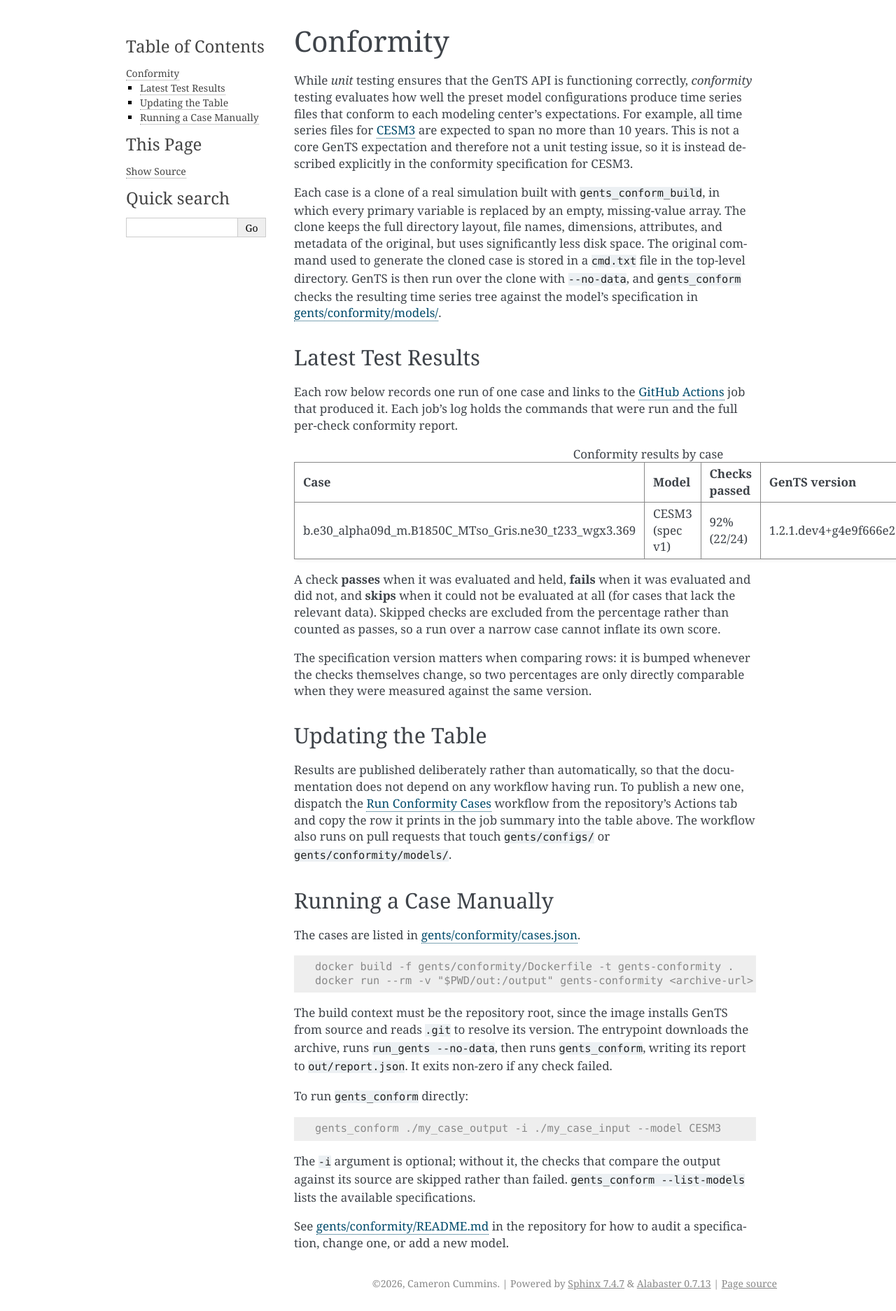
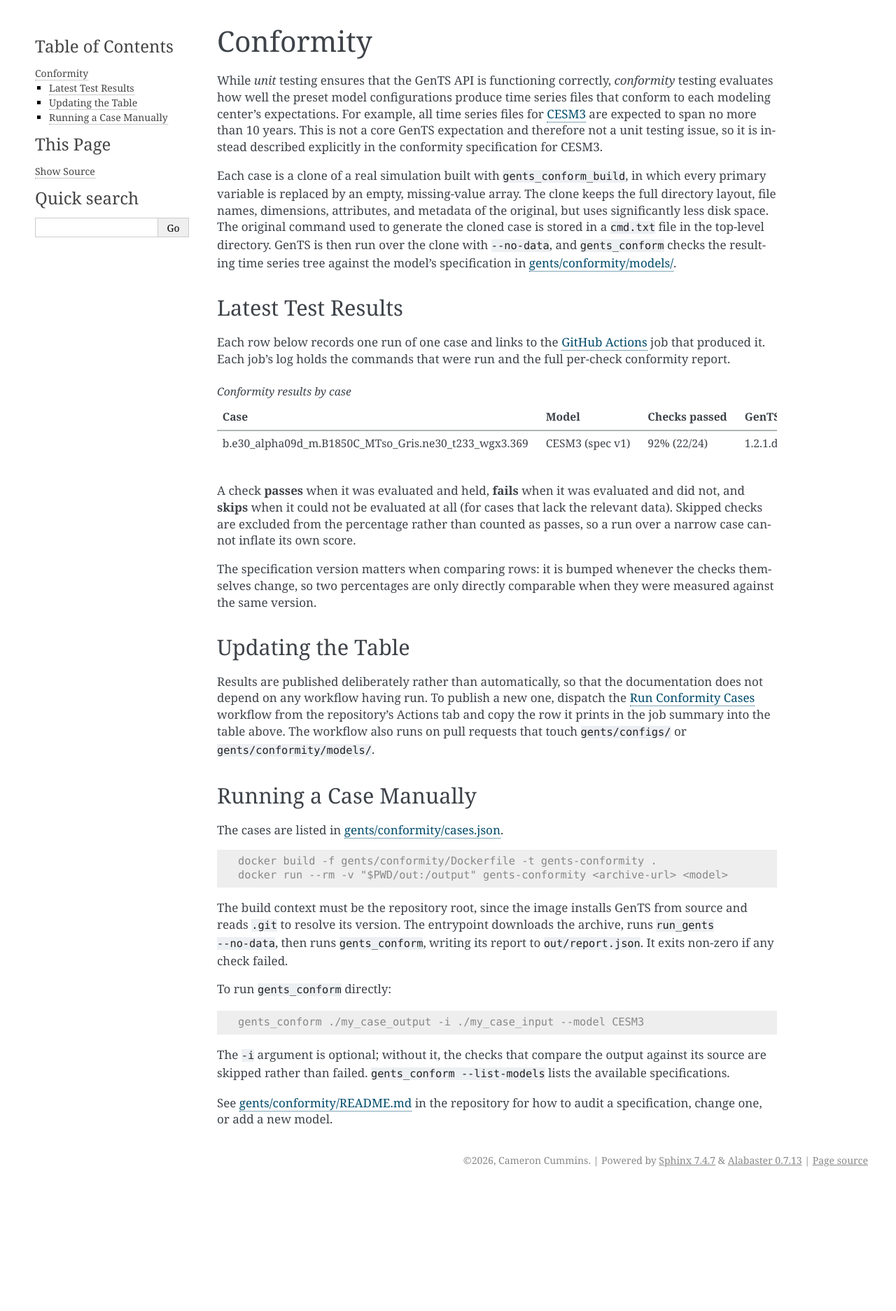
Before and after one commit to AgentOxygen/GenTS, a Sphinx documentation site: the page built from docs/conformity.rst, in a window 1280 px wide. Shown: the whole page at 70% size. Built offline with Sphinx 7.4.7, drawn with Linux system fonts in a browser that asks for light colours; after the commit the page ends 1697 px from its top, so only the background shows below that.

Commit message:
Updated table

```diff
--- /dev/null
+++ b/docs/_static/custom.css
@@ -0,0 +1,57 @@
+/* Conformity results table.
+ *
+ * Case names, versions and dates are all long and none of them read well broken
+ * across lines, so the table is allowed to be wider than the text column and
+ * scrolls sideways instead of wrapping. `display: block` is what makes a table
+ * scrollable at all; it also means the column widths come from the content, so
+ * the directive uses `:widths: auto`. */
+table.conformity-table {
+    display: block;
+    width: 100%;
+    max-width: 100%;
+    overflow-x: auto;
+    white-space: nowrap;
+    margin: 1.5em 0;
+    border-collapse: collapse;
+    font-size: 0.92em;
+    /* Alabaster frames every table.docutils in a border and a drop shadow.
+     * Both have to go, or the shadow still reads as an outer edge. */
+    border: none;
+    box-shadow: none;
+    /* The horizontal scrollbar is drawn along the bottom of the padding box, so
+     * bottom padding is what separates it from the last row. */
+    padding-bottom: 0.9em;
+}
+
+table.conformity-table th,
+table.conformity-table td {
+    padding: 0.45em 1.1em 0.45em 0.5em;
+    text-align: left;
+    vertical-align: top;
+    /* Same reason: alabaster's shorthand puts a border on all four sides of
+     * every cell, so it is cleared before the one rule worth keeping. */
+    border: none;
+    border-bottom: 1px solid #e1e4e5;
+}
+
+table.conformity-table thead th {
+    border-bottom: 2px solid #b1b4b5;
+    font-weight: bold;
+}
+
+table.conformity-table tbody tr:last-child td {
+    border-bottom: none;
+}
+
+/* Docutils wraps every cell's text in a paragraph, whose default margin would
+ * otherwise double the row height. */
+table.conformity-table th > p,
+table.conformity-table td > p {
+    margin: 0;
+}
+
+table.conformity-table caption {
+    text-align: left;
+    padding-bottom: 0.5em;
+    font-style: italic;
+}
--- a/docs/conf.py
+++ b/docs/conf.py
@@ -32,3 +32,12 @@ exclude_patterns = ['_build', 'Thumbs.db', '.DS_Store', '.ipynb_checkpoints']
 
 html_theme = 'alabaster'
 html_static_path = ['_static']
+html_css_files = ['custom.css']
+
+# Alabaster centres a fixed-width page; the text column is what is left of
+# page_width once sidebar_width is taken out. The theme's default 940px leaves
+# roughly 700px for content, which is narrow for tables and code blocks.
+html_theme_options = {
+    'page_width': '1200px',
+    'sidebar_width': '240px',
+}
--- a/docs/conformity.rst
+++ b/docs/conformity.rst
@@ -23,7 +24,7 @@ Each row below records one run of one case and links to the `GitHub Actions <htt
       - CESM3 (spec v1)
       - 92% (22/24)
       - 1.2.1.dev4+g4e9f666e2.d20260814
-      - `2026-08-14 <https://github.com/AgentOxygen/GenTS/actions/runs/31837677999/job/94887538773>`__
+      - `2026-08-14 <https://github.com/AgentOxygen/GenTS/actions/runs/31837677999/attempts/1#summary-94887538773>`__
 
 A check **passes** when it was evaluated and held, **fails** when it was evaluated and did not, and **skips** when it could not be evaluated at all (for cases that lack the relevant data). Skipped checks are excluded from the percentage rather than counted as passes, so a run over a narrow case cannot inflate its own score.
 
```
Also changed, not shown: other parts of docs/conformity.rst (+2 -1 lines).
